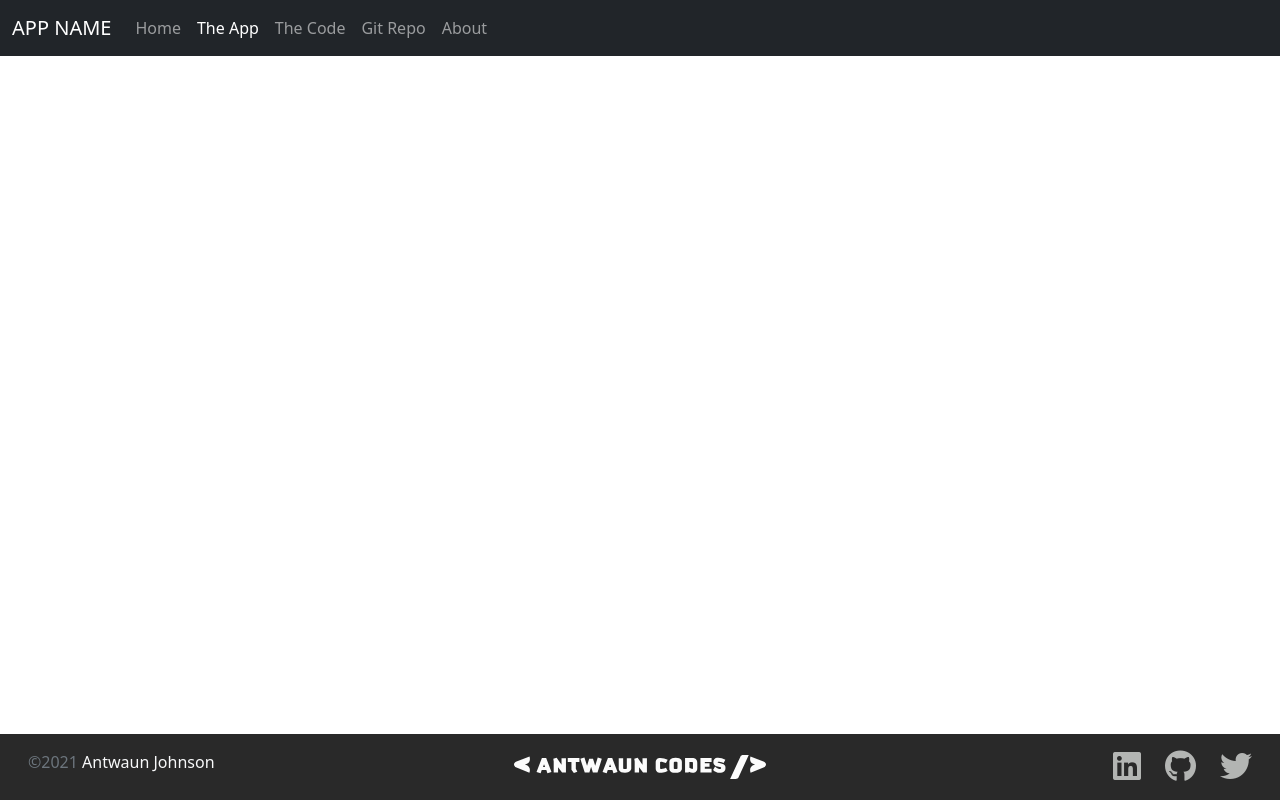
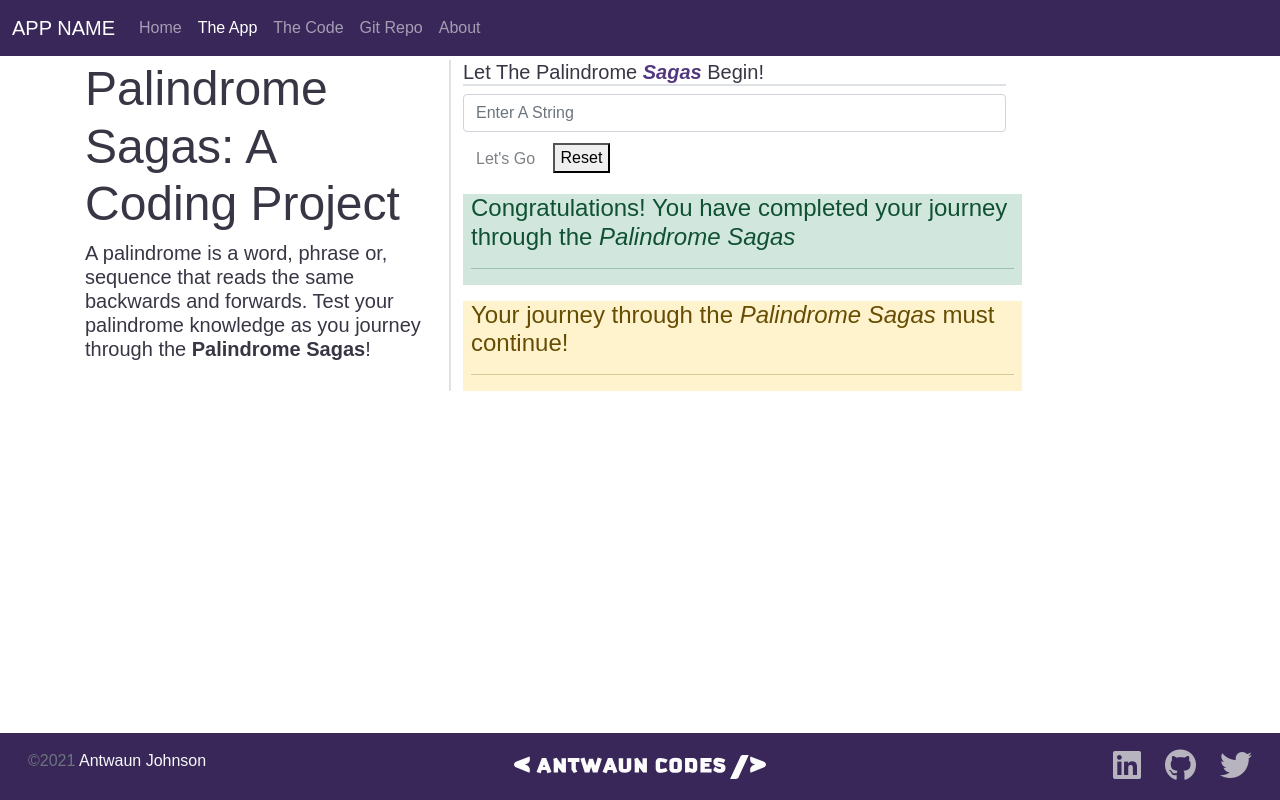
Before and after one commit to antwaunjohnson/palidrome-sagas, a plain HTML site: page app.html in a window 1280 px wide. Drawn offline with nearby package versions, Linux system fonts and the light colour scheme; a web font is replaced by a local one.

Commit message:
Layout Completed
Completed the HTML and CSS for the palindrome mini-js project

```diff
--- a/app.html
+++ b/app.html
@@ -12,16 +12,17 @@
         integrity="sha384-F3w7mX95PdgyTmZZMECAngseQB83DfGTowi0iMjiWaeVhAn4FJkqJByhZMI3AhiU" crossorigin="anonymous">
 
     <script src="https://kit.fontawesome.com/e6304ecfad.js" crossorigin="anonymous"></script>
+    <link rel="stylesheet" href="https://use.typekit.net/izw2xvh.css">
 
     <!-- Convert this to an external style sheet -->
     <link rel="stylesheet" href="css/site.css">
-    <link rel="shortcut icon" href="img/favicon-32x32.png" type="image/x-icon">
+    <link rel="shortcut icon" href="img/favicon.ico" type="image/x-icon">
 
 </head>
 
 <body class="d-flex flex-column h-100">
 
-    <nav class="navbar navbar-expand-md navbar-dark fixed-top bg-dark">
+    <nav class="navbar navbar-expand-md navbar-dark fixed-top">
         <div class="container-fluid">
             <a class="navbar-brand" href="#">APP NAME</a>
             <button class="navbar-toggler" type="button" data-bs-toggle="collapse" data-bs-target="#navbarCollapse"
@@ -52,7 +53,45 @@
     </nav>
 
     <main class="flex-shrink-0">
-        <div class="container"></div>
+        <div class="container">
+            <div class="row row-cols-1 row-cols-lg-2">
+                <div class="col col-lg-4 border-end border-2">
+                    <h1 class="display-5">Palindrome Sagas: A Coding Project</h1>
+                    <h4 class="lead mb-3"> A palindrome is a word, phrase or, sequence that reads the same backwards and
+                        forwards. Test
+                        your palindrome knowledge as you journey through the <strong>Palindrome Sagas</strong>!</h4>
+                </div>
+                <div class="col" col-lg-8>
+                    <h5 class="border-bottom border-2">
+                        Let The Palindrome <b><em id="sagas">Sagas</em></b> Begin!
+                    </h5>
+                    <form action="" class="row gx-3 gy2">
+                        <div class="col">
+                            <input type="text" id="userString" class="form-control" placeholder="Enter A String"
+                                aria-label="Enter A String">
+                        </div>
+                        <div class="col-12 mt-2">
+                            <button class=" btn btn-link" type="button" id="btnSubmit">Let's Go</button>
+                            <button id="btnReset" class>Reset</button>
+                        </div>
+                        <div class="aler mt-3 ms-2 invinsible alert-success fade show" id="successAlert">
+                            <h4 class="alert-heading">
+                                Congratulations! You have completed your journey through the <em>Palindrome Sagas</em>
+                            </h4>
+                            <hr>
+                            <p class="mb-0" id=message></p>
+                        </div>
+                        <div class="aler mt-3 ms-2 invinsible alert-warning fade show" id="warningAlert">
+                            <h4 class="alert-heading">
+                                Your journey through the <em>Palindrome Sagas</em> must continue!
+                            </h4>
+                            <hr>
+                            <p class="mb-0" id=message></p>
+                        </div>
+                    </form>
+                </div>
+            </div>
+        </div>
     </main>
 
     <footer class="footer mt-auto py-3 sticky-footer">
@@ -69,11 +108,14 @@
                 </div>
                 <div class="col d-flex align-items-center justify-content-start justify-content-lg-end">
                     <div class="row">
-                         <div class="col social"><a href="https://www.linkedin.com/in/antwaunljohnson/" target="_blank"><i class="fab fa-linkedin fa-2x"></i></a>
+                        <div class="col social"><a href="https://www.linkedin.com/in/antwaunljohnson/"
+                                target="_blank"><i class="fab fa-linkedin fa-2x"></i></a>
                         </div>
-                        <div class="col social"><a href="https://github.com/antwaunjohnson" target="_blank"><i class="fab fa-github fa-2x"></i></a>
+                        <div class="col social"><a href="https://github.com/antwaunjohnson" target="_blank"><i
+                                    class="fab fa-github fa-2x"></i></a>
                         </div>
-                        <div class="col social"><a href="https://twitter.com/AntwaunCodes" target="_blank"><i class="fab fa-twitter fa-2x"></i></a>
+                        <div class="col social"><a href="https://twitter.com/AntwaunCodes" target="_blank"><i
+                                    class="fab fa-twitter fa-2x"></i></a>
                         </div>
                     </div>
                 </div>
--- a/css/site.css
+++ b/css/site.css
@@ -1,20 +1,44 @@
 :root {
-  --primary: #1d5888;
-  --secondary: #ff993b;
-  --dark: #292929;
+  --primary: #392759;
+  --secondary: #7e8287;
+  --dark: #383644;
   --white: #e2e4e2;
+  --accent: #523880;
 }
 
-body {
+body,
+.lead {
   color: var(--dark);
+  font-family: ff-karbid-text-web-pro, sans-serif;
+  font-weight: 400;
+  font-style: normal;
+}
+
+#sagas {
+  color: var(--accent);
+}
+
+.logo-font {
+  font-family: neplus, serif;
+  font-weight: 900;
+  font-style: normal;
 }
 
 nav {
-  background: var(--dark);
+  background: var(--primary);
 }
 
+.btn-link {
+  color: var(--secondary);
+  text-decoration: none;
+}
+
+.btn-link:hover {
+  background: var(--primary);
+  color: var(--white);
+}
 footer {
-  background-color: var(--dark);
+  background-color: var(--primary);
   padding: 1rem;
 }
 
@@ -34,7 +58,9 @@ h3,
 h4,
 h5,
 h6 {
-  color: var(--primary);
+  font-family: nobel, sans-serif;
+  font-weight: 400;
+  font-style: normal;
 }
 .bsicon {
   color: rgb(85, 60, 123);
```
Also changed, not shown: code.html (+7 -3 lines), index.html (+16 -12 lines), img/Hundy-Logo3.svg (deleted), img/favicon.ico, img/palindrome-sagas-logo.svg (added), 1 other file.
